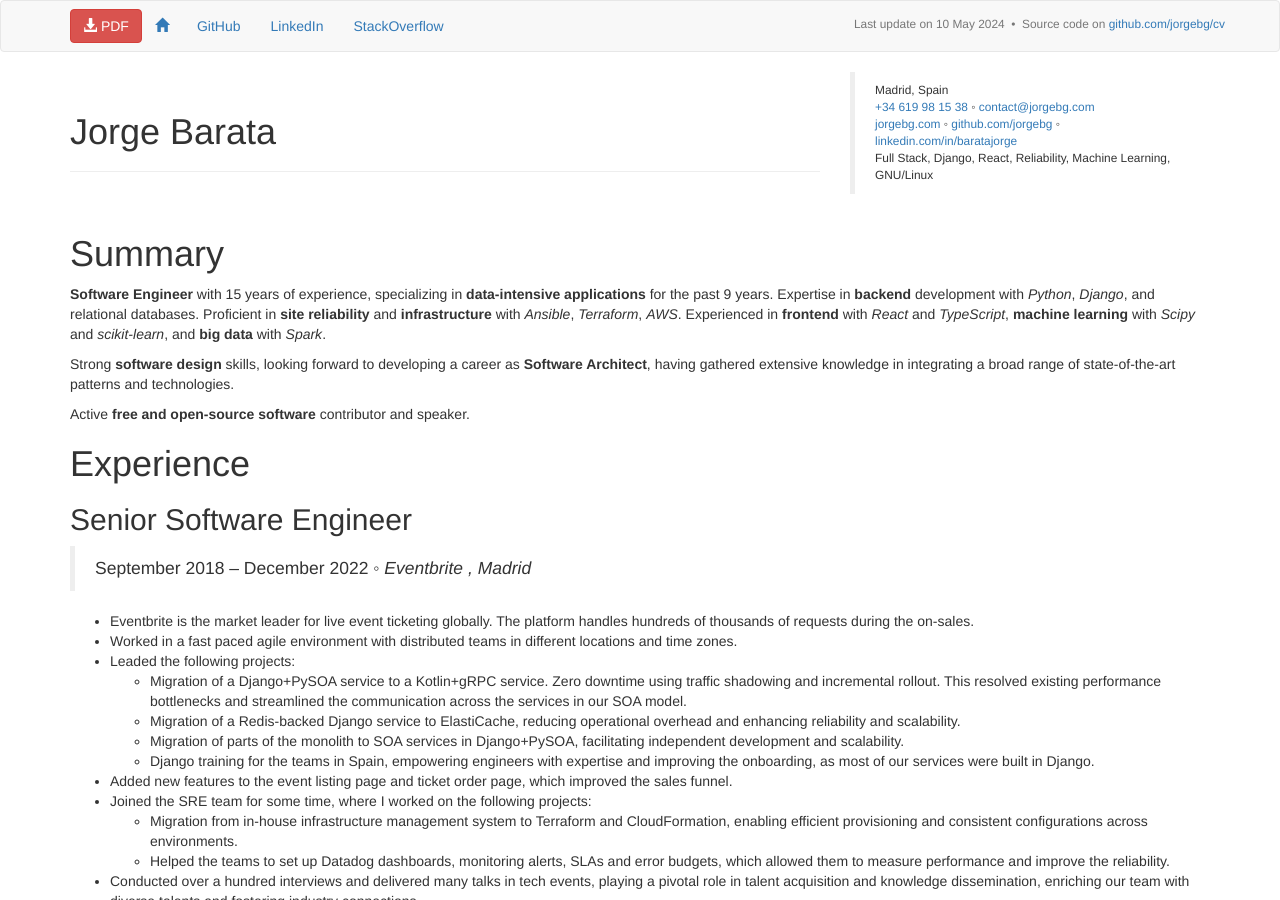
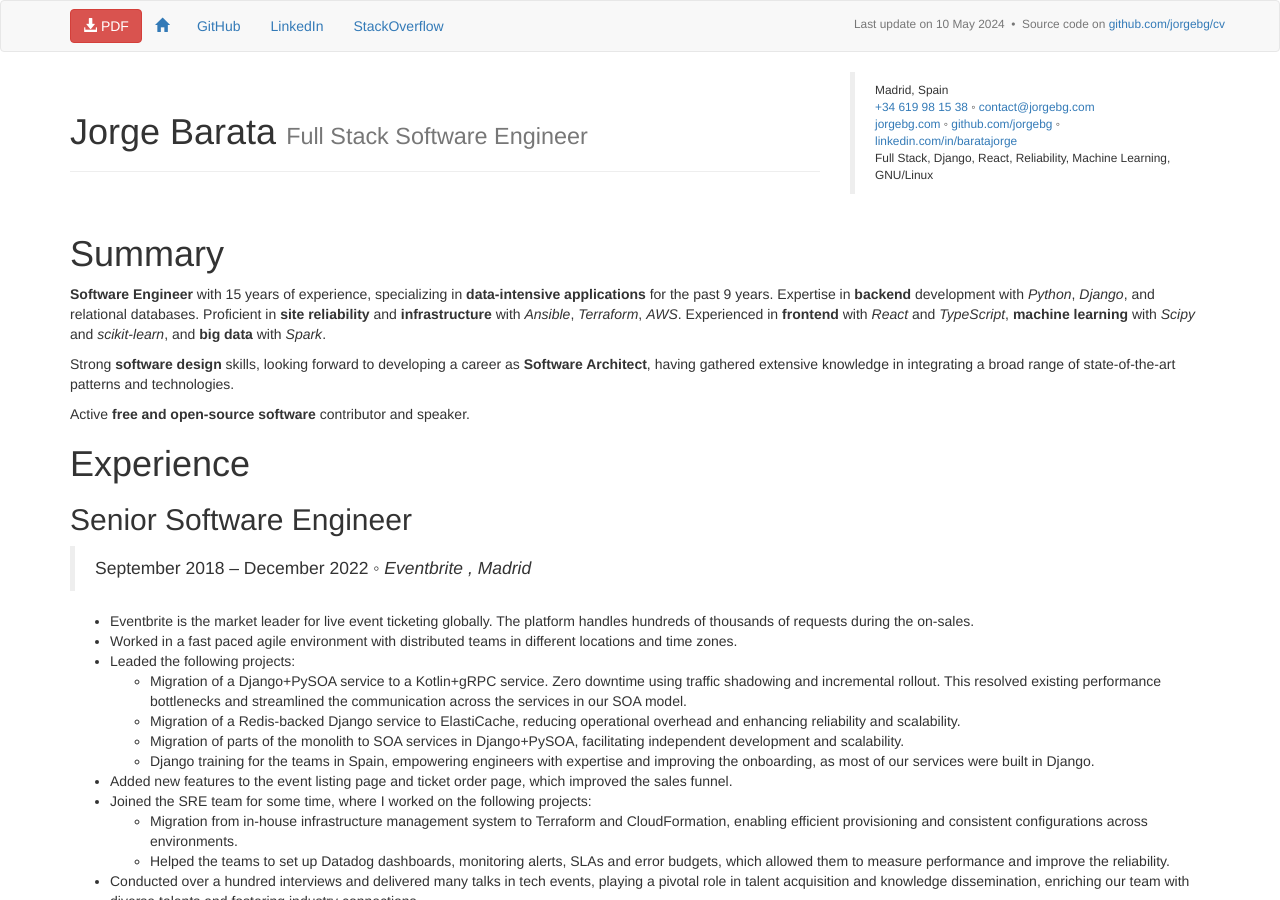
Before and after one commit to jorgebg/cv, a Jekyll site: the page built from index.md, in a window 1280 px wide and 900 px high. Built offline with Jekyll 4.4.1, drawn with Linux system fonts in a browser that asks for light colours.

Commit message:
Change degree with title

```diff
--- a/_layouts/default.html
+++ b/_layouts/default.html
@@ -65,7 +65,7 @@
         <div class="page-header">
           <h1>
             {{ page.fullname }}
-            <small>{{page.degree}}</small>
+            <small>{{page.title}}</small>
           </h1>
         </div>
       </div>
```
